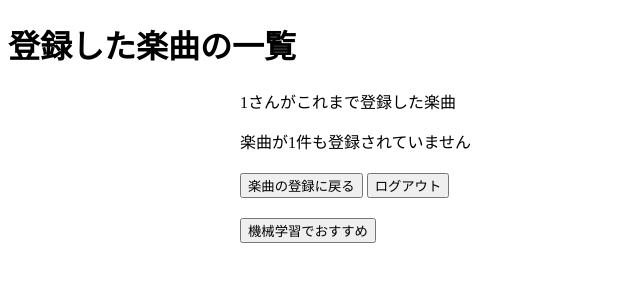
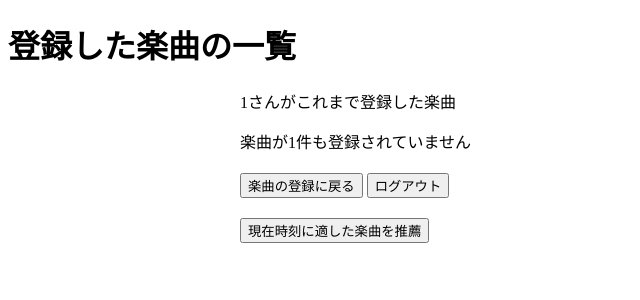
Before and after one commit to kishsaver/musicarchive-flask, a Flask app: page /list in a window 1280 px wide. Shown: the top 300 px of the page, without its empty margins (0-640 px from the left). Run offline with Flask 3, Linux system fonts and the light colour scheme; the visitor is signed in with stand-in values (Sample User, id 1).

Commit message:
とりあえず動く版

```diff
--- a/flask_app/routes/music.py
+++ b/flask_app/routes/music.py
@@ -50,7 +50,7 @@ def recorder() -> str:
                 song_name=song_name,
                 artist_name=artist_name,
                 category=category,
-                bpm=int(bpm),
+                bpm=int(bpm[0]),
                 file_name=file_name,
                 music_user_id=session['user_id']
             )
--- a/flask_app/templates/list.html
+++ b/flask_app/templates/list.html
@@ -34,7 +34,7 @@
 
             audioElements.forEach(audio => {
                 audio.addEventListener("play", function() {
-                    const musicId = Number(this.getAttribute("data-music-id")); // ✅ 直接取得
+                    const musicId = Number(this.getAttribute("data-music-id")); // 直接取得
                     const playTime = new Date().toISOString(); // 現在時刻を取得
                     fetch("{{ url_for('music.log_play_time') }}", {
                         method: "POST",
@@ -43,7 +43,7 @@
                         },
                         body: JSON.stringify({
                             play_timedate: playTime,
-                            music_id: musicId  // ✅ 正しい music_id を送信
+                            music_id: musicId  // 正しい music_id を送信
                         })
                     })
                     .then(response => response.json())
@@ -123,7 +123,7 @@
             </div>
         </form>
         <div>
-            <button onclick="getMLRecommendation()">機械学習でおすすめ</button>
+            <button onclick="getMLRecommendation()">現在時刻に適した楽曲を推薦</button>
             <p id="ml-recommendation-result"></p>
 
             <script>
@@ -135,7 +135,7 @@
                                 document.getElementById("ml-recommendation-result").innerText = data.message;
                             } else {
                                 document.getElementById("ml-recommendation-result").innerHTML =
-                                    `🎶 おすすめの曲: ${data.song_name} (${data.artist_name}) [BPM: ${data.bpm}]`;
+                                    `おすすめの曲: ${data.song_name} (${data.artist_name}) [BPM: ${data.bpm}]`;
                             }
                         })
                         .catch(error => console.error("Error:", error));
```
